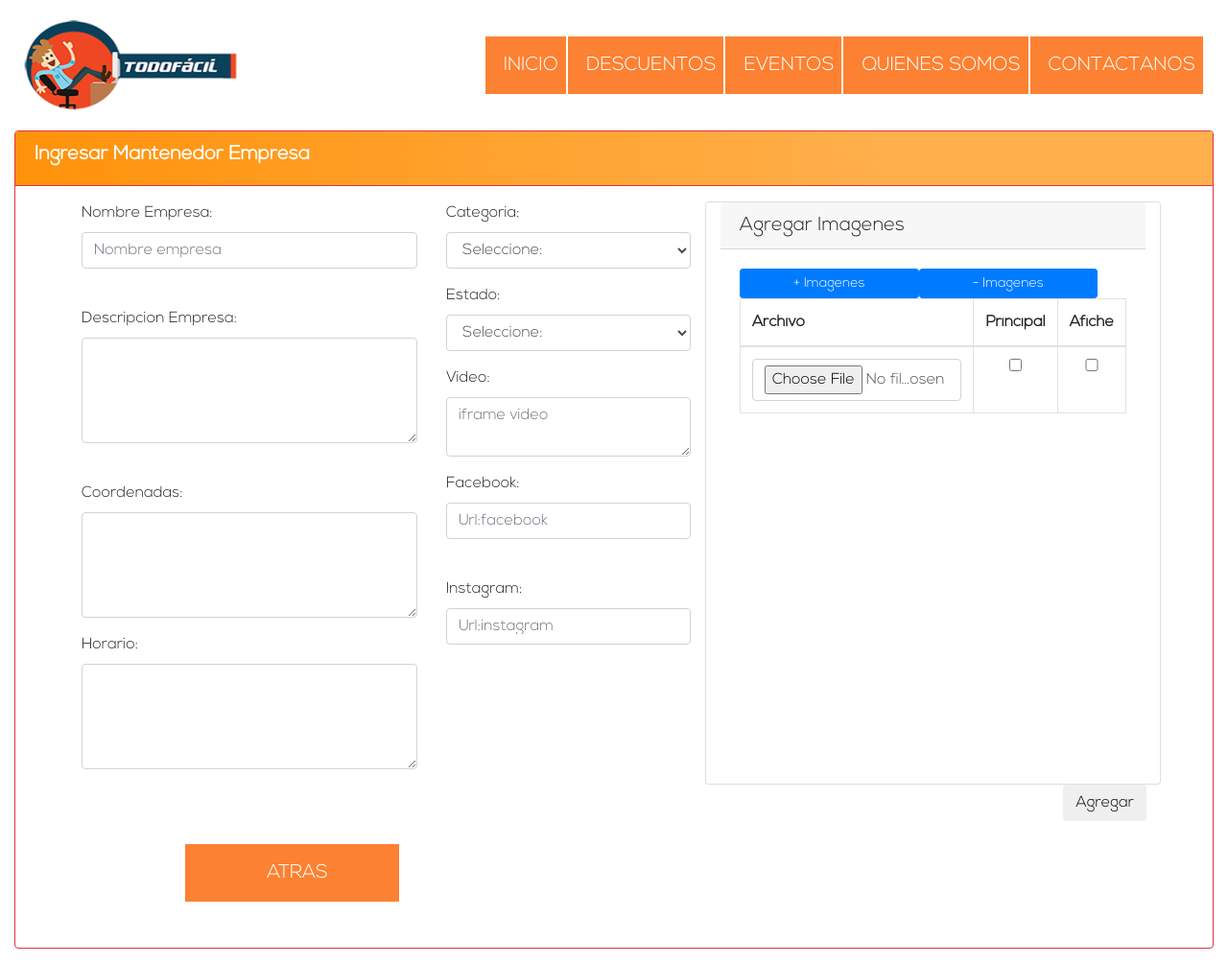
After one commit to billy722/todomasfacil, a PHP site: page /nueva_empresa0.php in a window 1280 px wide. The commit adds this page. Shown: the whole page at 96% size. Run offline with PHP 8.4, Linux system fonts and the light colour scheme; the visitor is signed in with stand-in values (Sample User, id 1); data that the repository does not hold is empty; some libraries are stand-ins or nearby versions.

Commit message:
cambios
varios cambios

```diff
--- a/administracion_empresas.php
+++ b/administracion_empresas.php
@@ -19,7 +19,7 @@ $comprobar->verificarSesion();
    <title>Administracion de empresas</title>
    <?php cargarHead(); ?>
 
-  <script src="./js/script_administrar_empresas.js"></script>
+  <script src="./js/script_administrar_empresa.js"></script>
 </head>
 <body>
 
--- /dev/null
+++ b/nueva_empresa0.php
@@ -0,0 +1,208 @@
+<?php
+
+require_once './clases/Conexion.php';
+require_once './clases/Funciones.php';
+require_once './clases/Empresa.php';
+require_once './comun.php';
+
+require_once './clases/Usuario.php';
+$comprobar = new Usuario();
+$comprobar->verificarSesion();
+
+?>
+
+<!DOCTYPE html>
+<html lang="en">
+<head>
+
+   <title>Empresa</title>
+   <?php cargarHead(); ?>
+
+  <script src="./js/script_administrar_empresas.js"></script>
+</head>
+<body>
+
+<?php cargarMenuPrincipal(); ?>
+
+<div class="container-fluid">
+
+      <div class="col-md-12-centered">
+      <div class="card border-danger mb-3">
+ <div class="card-header border-danger mb-3" style="background-color:rgb(255, 176, 0);
+                                                    background: -moz-linear-gradient(left, rgba(255,146,10,1) 0%, rgba(255,175,75,1) 72%, rgba(255,175,75,1) 100%);
+                                                    background: -webkit-gradient(left top, right top, color-stop(0%, rgba(255,146,10,1)), color-stop(72%, rgba(255,175,75,1)), color-stop(100%, rgba(255,175,75,1)));
+                                                    background: -webkit-linear-gradient(left, rgba(255,146,10,1) 0%, rgba(255,175,75,1) 72%, rgba(255,175,75,1) 100%);
+                                                    background: -o-linear-gradient(left, rgba(255,146,10,1) 0%, rgba(255,175,75,1) 72%, rgba(255,175,75,1) 100%);
+                                                    background: -ms-linear-gradient(left, rgba(255,146,10,1) 0%, rgba(255,175,75,1) 72%, rgba(255,175,75,1) 100%);
+                                                    background: linear-gradient(to right, rgba(255,146,10,1) 0%, rgba(255,175,75,1) 72%, rgba(255,175,75,1) 100%);
+                                                    filter: progid:DXImageTransform.Microsoft.gradient( startColorstr='#ff920a', endColorstr='#ffaf4b', GradientType=1 );">
+    <h5><B><FONT COLOR="white">  Ingresar Mantenedor Empresa</FONT></h5>
+  </div>
+<div class="container">
+                     <!-- <form> -->
+              <form action="javascript:guardar_nueva_empresa()" id="mantenedor_ingresar_empresa" name="mantenedor_Ingresar_Empresa" method="POST">
+                  <fieldset>
+                      <div class="row">
+
+                     <div class="col-12 col-md-4">
+                         <div>
+                             <div class="form-group">
+                                 <label for="nombreEmpresa">Nombre Empresa:</label>
+                                 <input class="form-control" title="Debe ingresar empresa" required id="txt_nombre_empresa" name="txt_nombre_empresa" placeholder="Nombre empresa" type="text">
+                             </div>
+                         </div>
+
+                         <div>
+                             <div class="form-group">
+                               <br>
+                                 <label for="descripcion">Descripcion Empresa:</label>
+                                 <textarea name="txt_descripcion_empresa" id="txt_descripcion_empresa" class="form-control" rows="4" cols="100"></textarea>
+                             </div>
+                         </div>
+
+                                 <div class="form-group">
+                                   <br>
+                                     <label for="coordenadas">Coordenadas:</label>
+                                     <textarea class="form-control" id="txt_coordenadas_empresa" name="txt_coordenadas_empresa" rows="4" cols="100"></textarea>
+                                 </div>
+
+
+                         <div class="form-group">
+                             <label for="horario">Horario:</label>
+                             <textarea class="form-control" id="txt_horario" name="txt_horario" rows="4" cols="100"></textarea>
+                         </div>
+
+                     </div>
+                     <div class="col-12 col-md-3">
+                             <div class="form-group">
+
+                                 <label for="categoria">Categoria:</label>
+                                      <select class="form-control" required name="categoria_empresa" id="categoria_empresa">
+                                        <option value="" selected disabled>Seleccione:</option>
+                                         <?php
+                                             require_once './clases/Categoria.php';
+                                             $TipoC= new Categoria();
+                                             $filasTipoC= $TipoC->obtenerCategorias();
+
+                                             foreach($filasTipoC as $tipo){
+                                                 echo '<option value="'.$tipo['id_categoria'].'" >'.$tipo['descripcion_categoria'].'</option>';
+                                             }
+                                          ?>
+                                     </select>
+                             </div>
+
+                             <div class="form-group">
+
+                                 <label for="estado">Estado:</label>
+                                      <select  class="form-control" required name="estado_empresa" id="estado_empresa">
+                                        <option value="" selected disabled>Seleccione:</option>
+                                         <?php
+                                             require_once './clases/Estado.php';
+                                             $TipoE= new Estado();
+                                             $filasTipoC= $TipoE->obtenerEstadoEmpresa();
+
+                                             foreach($filasTipoC as $tipo){
+                                                 echo '<option value="'.$tipo['id_estado'].'" >'.$tipo['descripcion_estado'].'</option>';
+                                             }
+                                          ?>
+                                     </select>
+                             </div>
+
+                         <div>
+                           <div class="form-group">
+                             <label for="video">Video:</label>
+                             <textarea class="form-control" title="iframe video" required id="txt_video_empresa" name="txt_video_empresa" placeholder="iframe video" cols="30" rows="2"></textarea>
+                             <!-- <input value="<?php// echo $filas['video_empresa']; ?>" class="form-control" title="iframe video" required id="txt_video_empresa" name="txt_video_empresa" placeholder="iframe video" type="text"> -->
+                           </div>
+                         </div>
+
+                             <div class="form-group">
+                                 <label for="video">Facebook:</label>
+                                 <input value="" class="form-control" title="facebook" required id="txt_facebook" name="txt_facebook" placeholder="Url:facebook" type="text">
+
+                             </div>
+
+                             <div class="form-group">
+                               <br>
+                                 <label for="video">Instagram:</label>
+                                 <input value="" class="form-control" title="instagram" required id="txt_instagram" name="txt_instagram" placeholder="Url:instagram" type="text">
+
+                             </div>
+
+
+                     </div>
+                     <div class="card col-12 col-md-5">
+                       <h5 class="card-header">Agregar Imagenes</h5>
+                       <div class="card-body">
+
+                         <div class="" id="divFotos">
+
+                           <div id="divSuperiorSubirImagenes">
+
+                             <div class="row col-12 ">
+                               <input class="btn btn-primary col-6 btn-sm"  type="button" id="botonAgregar" onclick="agregarCampoFoto();" value="+ Imagenes" />
+                               <input class="btn btn-primary col-6 btn-sm"  type="button" id="botonRemover" onclick="removerCampoFoto();" value="- Imagenes" />
+                             </div>
+
+                             <table class="table table-bordered" id="tablaFotosIngreso">
+
+                               <input type="hidden" id="contadorFotos" name="contadorFotos" value="1">
+
+                               <thead>
+                                 <th>Archivo</th>
+                                <th>Principal</th>
+                                 <th>Afiche</th>
+                               </thead>
+                               <tbody>
+                                 <tr>
+                                   <td><input class="form-control" name="foto1" type="file"></input></td>
+                                  <td><input class="form-control" type="checkbox" name="principal1"></td>
+                                   <td><input class="form-control" type="checkbox" name="afiche1"></td>
+                                 </tr>
+                             </tbody>
+                             </table>
+
+                           </div>
+
+
+                       </div>
+                     </div>
+                  </div>
+
+
+                          <div class="col-md-12 container"  align="right">
+
+                                  <input type="submit" id="btn_insert" class="btn" value="Agregar" name="btn_registrar" align="left">
+                                  <br>
+                                  <br>
+                                  <div class="container col-md-10" align="left">
+                                    <a class="nav-link col-md-3 animated-panel zoomIn" align="center" href="./administracion_empresas.php">&nbsp;&nbsp;ATRAS<span class="sr-only">(current)</span></a>
+                                  </div>
+                                  <br>
+                                  <br>
+                              </div>
+
+                  </fieldset>
+              </form>
+                      </div>
+                  </div>
+            </div>
+          </div>
+        </div>
+      </div>
+  </body>
+  <script type="text/javascript">
+  function eliminarCamposEmpresa(){ /*AQUI LE DOY UN NOMBRE CUALQUIERA A LA FUNCION*/
+       $("#txt_nombre_empresa").val("");
+       $("#txt_descripcion_empresa").val("");
+       $("#categoria_empresa").val("");
+       $("#estado_empresa").val("");
+       $("#txt_video_empresa").val("");
+       $("#txt_coordenadas_empresa").val("");
+       $("#txt_facebook").val("");
+       $("#txt_instagram").val("");
+
+                        }
+  </script>
+
+</html>
```
Also changed, not shown: administracion_eventos.php (+13 -6 lines).
